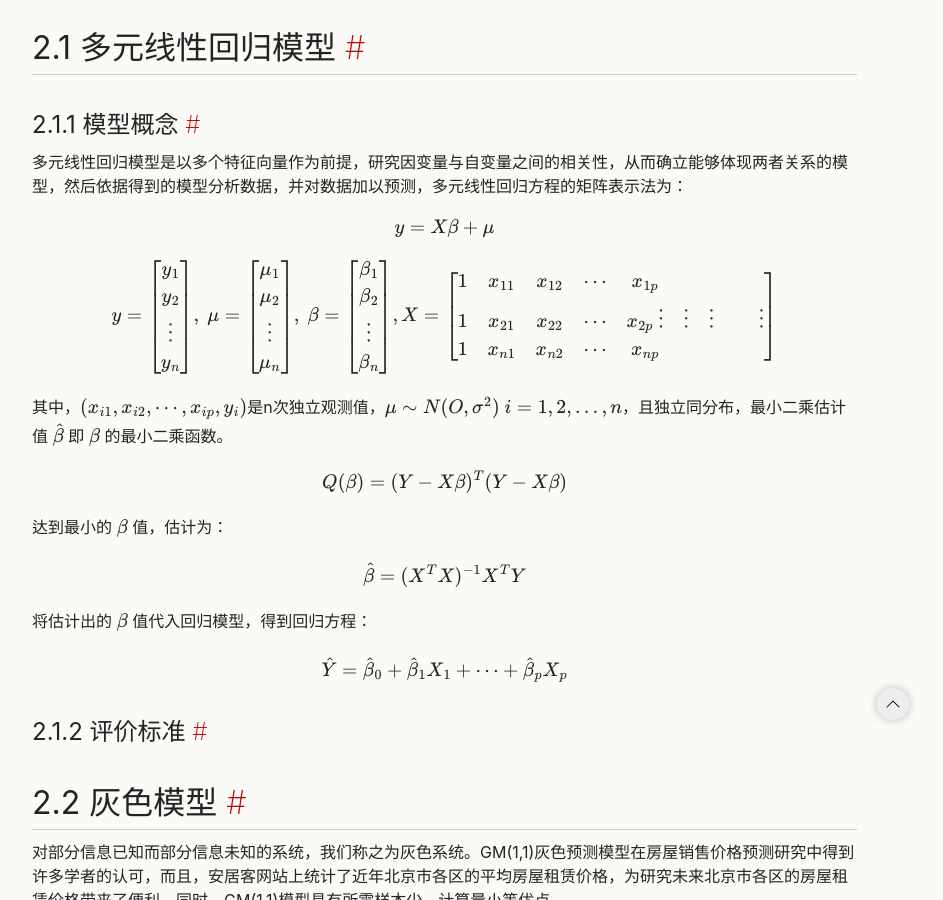
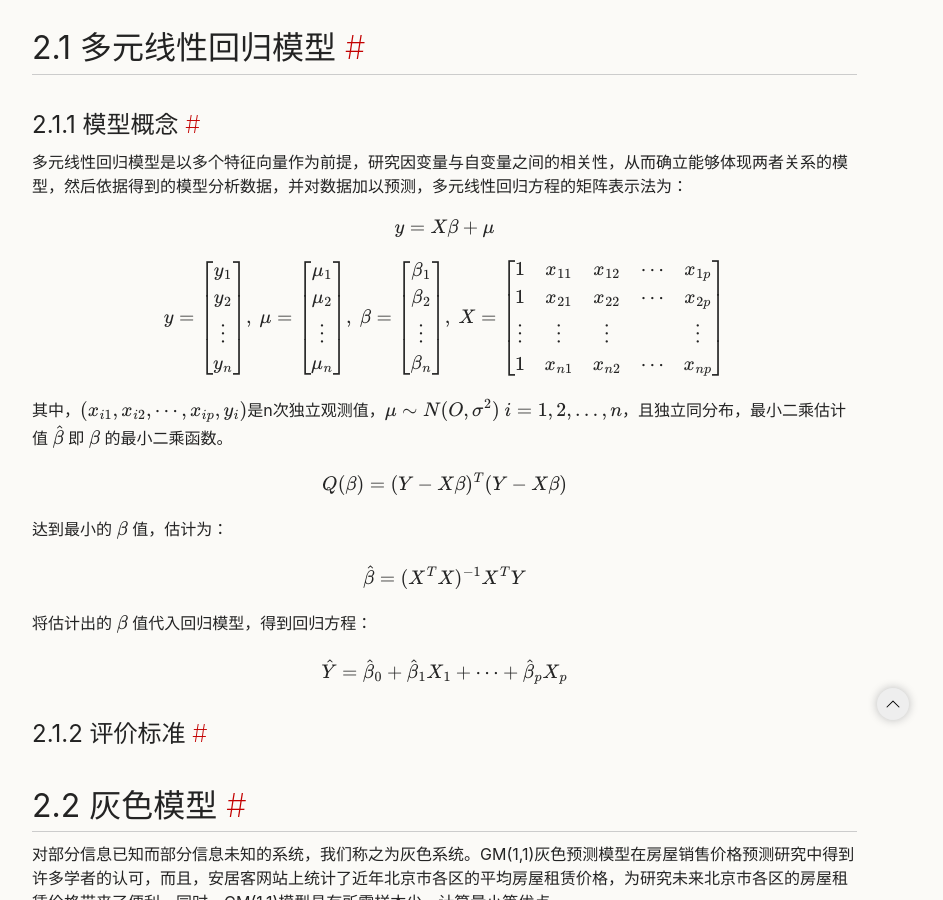
Before and after one commit to zhangckcup/zhangckcup.github.io, a Jekyll site: the page built from docs/final/GraduationThesis.md, in a window 1280 px wide and 900 px high, scrolled down 2620 px. Shown: the whole window, without its empty margins (243-1186 px from the left). Built offline with Jekyll 4.4.1, drawn with Linux system fonts in a browser that asks for light colours; our own code applies the rules of GitHub Pages for plain Markdown files.

Commit message:
update js

```diff
--- a/docs/final/GraduationThesis.md
+++ b/docs/final/GraduationThesis.md
@@ -63,12 +63,10 @@ there is ABSTRACT in english.
 \\[ y = X\beta + \mu \\]
 
 \\[
-  y = \begin{bmatrix} y_1 \\\\ y_2 \\\\ \vdots \\\\ y_n \end{bmatrix},\\
-  \mu = \begin{bmatrix} \mu_1 \\\\ \mu_2 \\\\ \vdots \\\\ \mu_n \end{bmatrix}, \\
-  \beta = \begin{bmatrix} \beta_1 \\\\ \beta_2 \\\\ \vdots \\\\ \beta_n \end{bmatrix}, \\
-  X=\begin{bmatrix}
-  1 & x_{11} & x_{12} &\cdots& x_{1p} \\\\ 1 & x_{21} & x_{22} &\cdots& x_{2p} \\\\
-  \vdots & \vdots & \vdots & ~ &\vdots \\\\ 1 & x_{n1} & x_{n2} &\cdots& x_{np}
+  y = \begin{bmatrix} y_1 \\\\ y_2 \\\\ \vdots \\\\ y_n \end{bmatrix},~
+  \mu = \begin{bmatrix} \mu_1 \\\\ \mu_2 \\\\ \vdots \\\\ \mu_n \end{bmatrix}, ~
+  \beta = \begin{bmatrix} \beta_1 \\\\ \beta_2 \\\\ \vdots \\\\ \beta_n \end{bmatrix}, ~ X=\begin{bmatrix}
+  1 & x_{11} & x_{12} &\cdots& x_{1p} \\\\ 1 & x_{21} & x_{22} &\cdots& x_{2p} \\\\ \vdots & \vdots & \vdots & ~ &\vdots \\\\ 1 & x_{n1} & x_{n2} &\cdots& x_{np}
   \end{bmatrix}
 \\]
 
```
